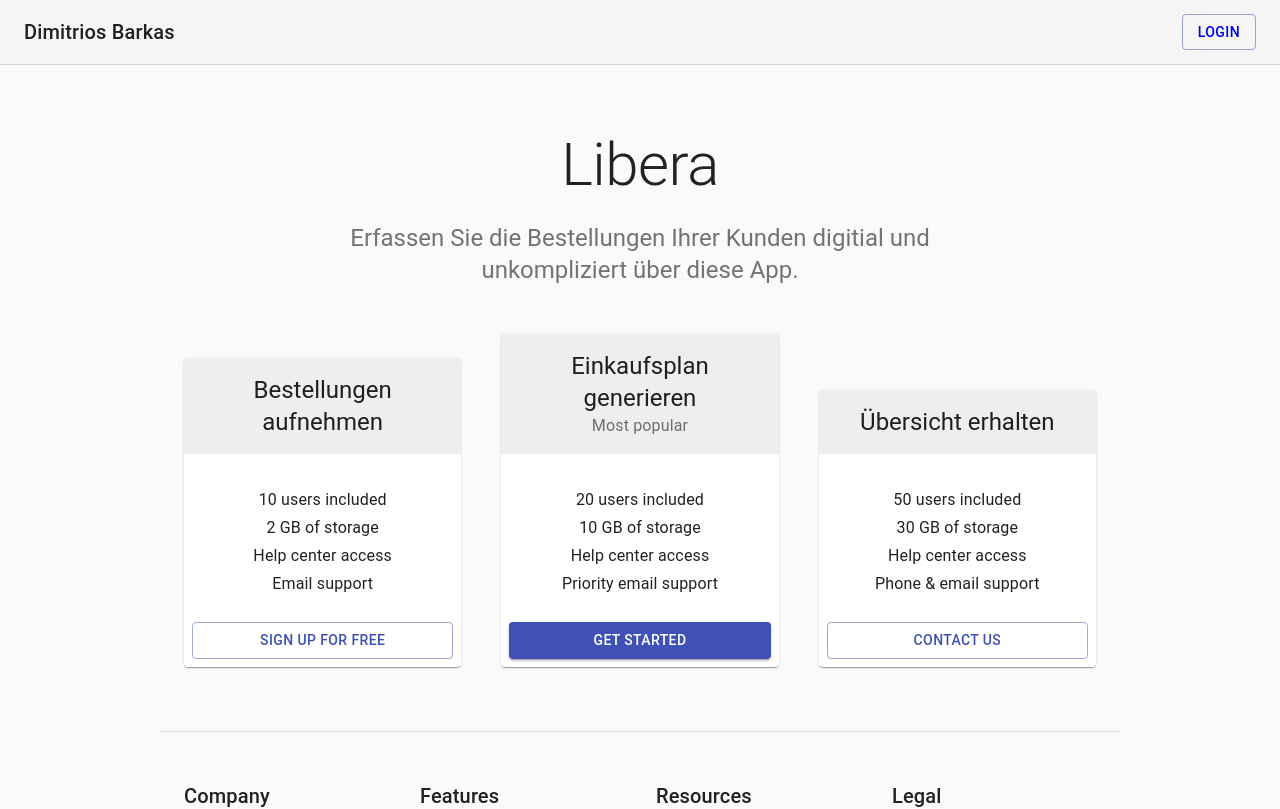
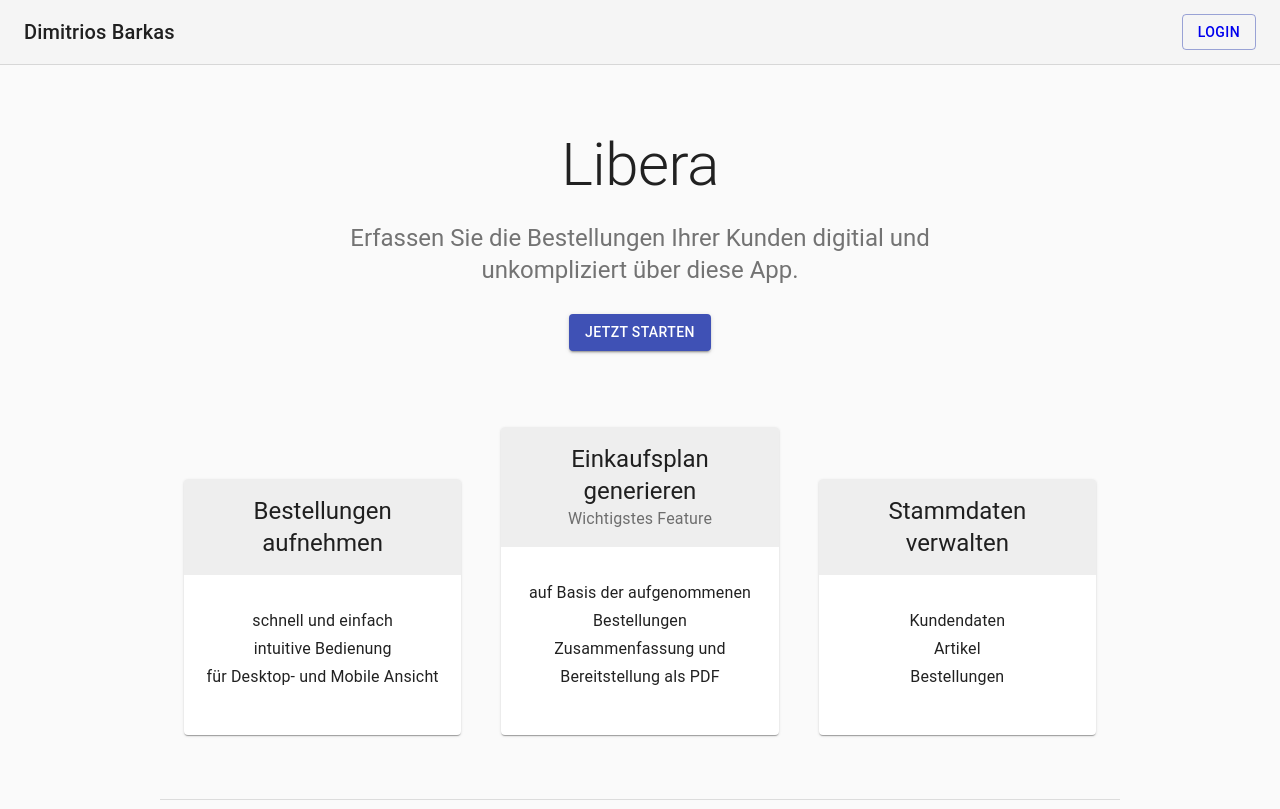
Before and after one commit to dimibarkas/libera_new, a React (Create React App) app in the folder frontend/: page / in a window 1280 px wide. Shown: the top 809 px of the page. Built offline with nearby package versions, Linux system fonts and the light colour scheme; no server answers.

Commit message:
landing page content edited

```diff
--- a/frontend/src/views/landing-page.js
+++ b/frontend/src/views/landing-page.js
@@ -74,41 +74,35 @@ const useStyles = makeStyles((theme) => ({
             paddingBottom: theme.spacing(6),
         },
     },
-
+    getStartedButtonContainer: {
+        margin: "2em 0",
+        display: "flex",
+        justifyContent: "center",
+    }
 }));
 
 const tiers = [
     {
         title: 'Bestellungen aufnehmen',
-        price: '0',
-        description: ['10 users included', '2 GB of storage', 'Help center access', 'Email support'],
-        buttonText: 'Sign up for free',
-        buttonVariant: 'outlined',
+        description: ['schnell und einfach', 'intuitive Bedienung', 'für Desktop- und Mobile Ansicht'],
     },
     {
         title: 'Einkaufsplan generieren',
-        subheader: 'Most popular',
+        subheader: 'Wichtigstes Feature',
         price: '15',
         description: [
-            '20 users included',
-            '10 GB of storage',
-            'Help center access',
-            'Priority email support',
-        ],
-        buttonText: 'Get started',
-        buttonVariant: 'contained',
+            'auf Basis der aufgenommenen Bestellungen',
+            'Zusammenfassung und Bereitstellung als PDF',
+        ]
     },
     {
-        title: 'Übersicht erhalten',
+        title: 'Stammdaten verwalten',
         price: '30',
         description: [
-            '50 users included',
-            '30 GB of storage',
-            'Help center access',
-            'Phone & email support',
+            'Kundendaten',
+            'Artikel',
+            'Bestellungen',
         ],
-        buttonText: 'Contact us',
-        buttonVariant: 'outlined',
     },
 ];
 const footers = [
@@ -118,7 +112,7 @@ const footers = [
     },
     {
         title: 'Features',
-        description: ['Cool stuff', 'Random feature', 'Team feature', 'Developer stuff', 'Another one'],
+        description: ['Cool Feature', 'Random feature', 'Team feature', 'Developer stuff', 'Another one'],
     },
     {
         title: 'Resources',
@@ -156,9 +150,15 @@ export default function Pricing() {
                 <Typography variant="h5" align="center" color="textSecondary" component="p">
                     Erfassen Sie die Bestellungen Ihrer Kunden digitial und unkompliziert über diese App.
                 </Typography>
+                <div className={classes.getStartedButtonContainer}>
+                    <Button variant="contained" color="primary" >
+                        Jetzt Starten
+                    </Button>
+                </div>
             </Container>
             {/* End hero unit */}
             <Container maxWidth="md" component="main">
+
                 <Grid container spacing={5} alignItems="flex-end">
                     {tiers.map((tier) => (
                         // Enterprise card is full width at sm breakpoint
--- a/frontend/src/views/login-page.js
+++ b/frontend/src/views/login-page.js
@@ -65,7 +65,7 @@ export default function Login() {
                     <LockOutlinedIcon />
                 </Avatar>
                 <Typography component="h1" variant="h5" className={classes.loginLabel}>
-                    Login
+                    Log-in
                 </Typography>
                 <form className={classes.form} noValidate>
                     <TextField
@@ -77,7 +77,6 @@ export default function Login() {
                         label="Benutzername"
                         name="email"
                         autoComplete="email"
-                        autoFocus
                     />
                     <TextField
                         variant="outlined"
```
